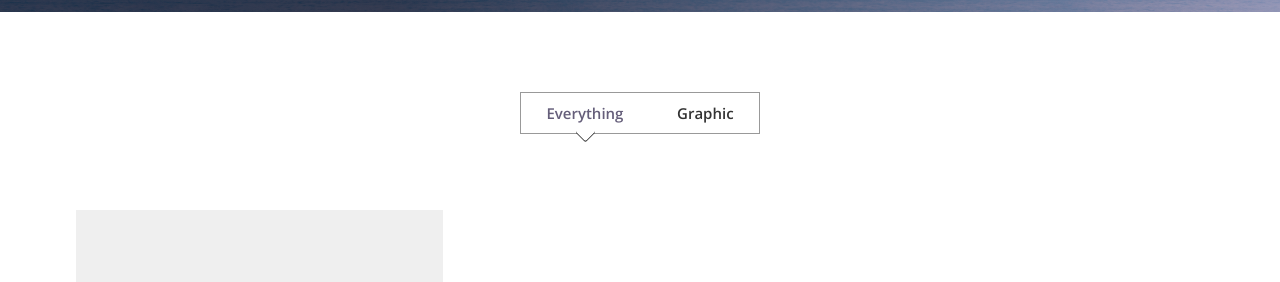
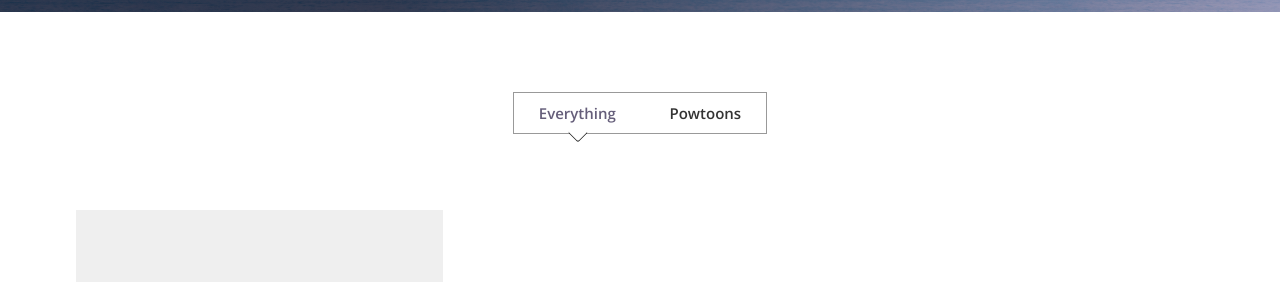
Before and after one commit to morutkin/morutkin.github.io, a Jekyll site: the page built from work.html, in a window 1280 px wide. Shown: the part 410-692 px from the top of the page. Built offline with Jekyll 4.4.1, drawn with Linux system fonts in a browser that asks for light colours; nearby versions of some CDN libraries; some web fonts are replaced.

Commit message:
Update work.html

```diff
--- a/work.html
+++ b/work.html
@@ -26,7 +26,7 @@ permalink: /work/
               <div class="portfolio-menu">
                 <ul>
                     <li class="filter" data-filter="all">Everything</li>
-                    <li class="filter" data-filter=".Graphic">Graphic</li>
+                    <li class="filter" data-filter=".Graphic">Powtoons</li>
                 </ul>
               </div>
               <div class="portfolio-contant">
```
